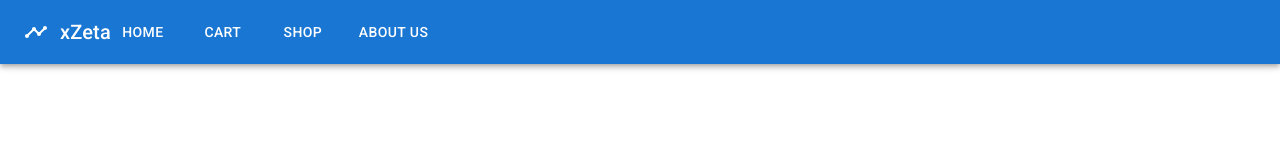
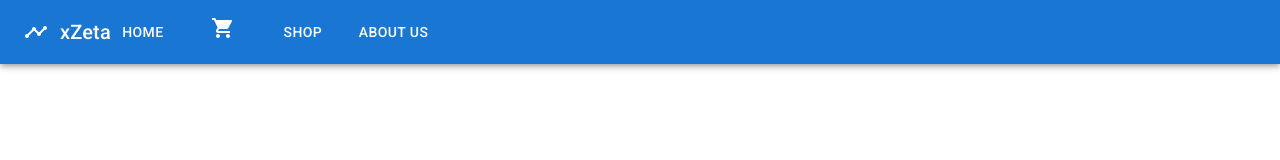
Before and after one commit to santiagoblanco8/xzeta-Blanco, a React (Create React App) app: page / in a window 1280 px wide. Shown: the top 160 px of the page. Built offline with nearby package versions, Linux system fonts and the light colour scheme.

Commit message:
Desafio Crea tu landing

```diff
--- a/src/App.js
+++ b/src/App.js
@@ -1,6 +1,6 @@
-import logo from './logo.svg';
 import './App.css';
 import NavBar from './components/NavBar';
+import ItemListContainer from './components/ItemListContainer';
 
 function App() {
   return (
@@ -8,6 +8,7 @@ function App() {
       <header className="App-header">
         <NavBar></NavBar>
       </header>
+      <ItemListContainer msg="usuario"/>
     </div>
   );
 }
--- /dev/null
+++ b/src/components/Cartwidget.js
@@ -0,0 +1,8 @@
+import React from 'react'
+import ShoppingCartIcon from '@mui/icons-material/ShoppingCart';
+
+export default function Cartwidget() {
+  return (
+    <div><ShoppingCartIcon/></div>
+  )
+}
--- /dev/null
+++ b/src/components/ItemListContainer.js
@@ -0,0 +1,11 @@
+import React, { Component } from 'react'
+
+export class ItemListContainer extends Component {
+  render(msg) {
+    return (
+    alert ("Bienvenido " + {msg} + "!")
+    )
+  }
+}
+
+export default ItemListContainer
--- a/src/components/NavBar.js
+++ b/src/components/NavBar.js
@@ -2,6 +2,7 @@ import React from "react";
 import './NavBar.css';
 import { AppBar, Toolbar, IconButton, Typography, Stack, Button } from "@mui/material";
 import TimelineIcon from '@mui/icons-material/Timeline';
+import Cartwidget from "./Cartwidget";
 
 const NavBar = () => {
     return (
@@ -13,14 +14,14 @@ const NavBar = () => {
                 <Typography variant='h6' component='div' sx={{ flexgrow: 1 }}>
                     xZeta
                 </Typography>
-                <div class='nav navbar-nav navbar-right'>
+
                 <Stack direction='row' spacing={2}>
                     <Button color="inherit" >Home</Button>
-                    <Button color="inherit">Cart</Button>
+                    <Button color="inherit"><Cartwidget/></Button>
                     <Button color="inherit">Shop</Button>
                     <Button color="inherit">About us</Button>
                 </Stack>
-                </div>
+
             </Toolbar>
         </AppBar>
     )
```
